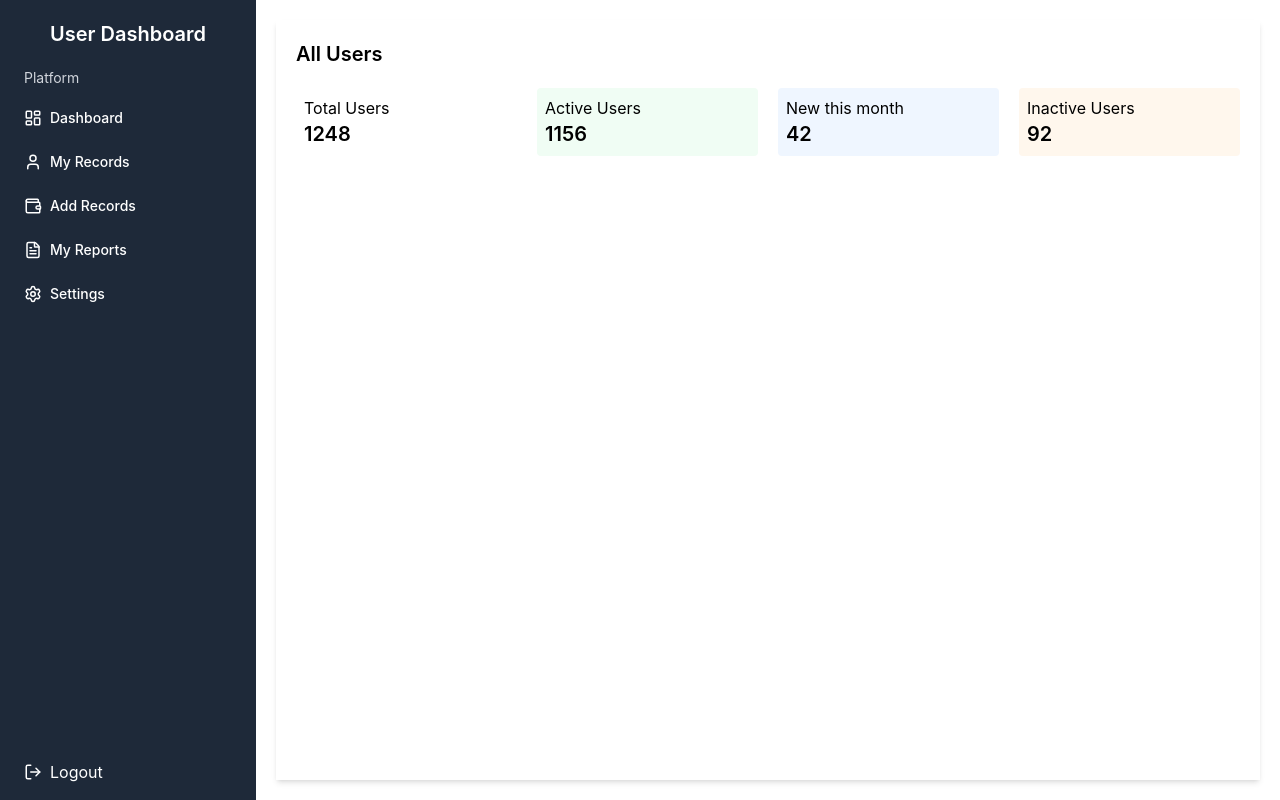
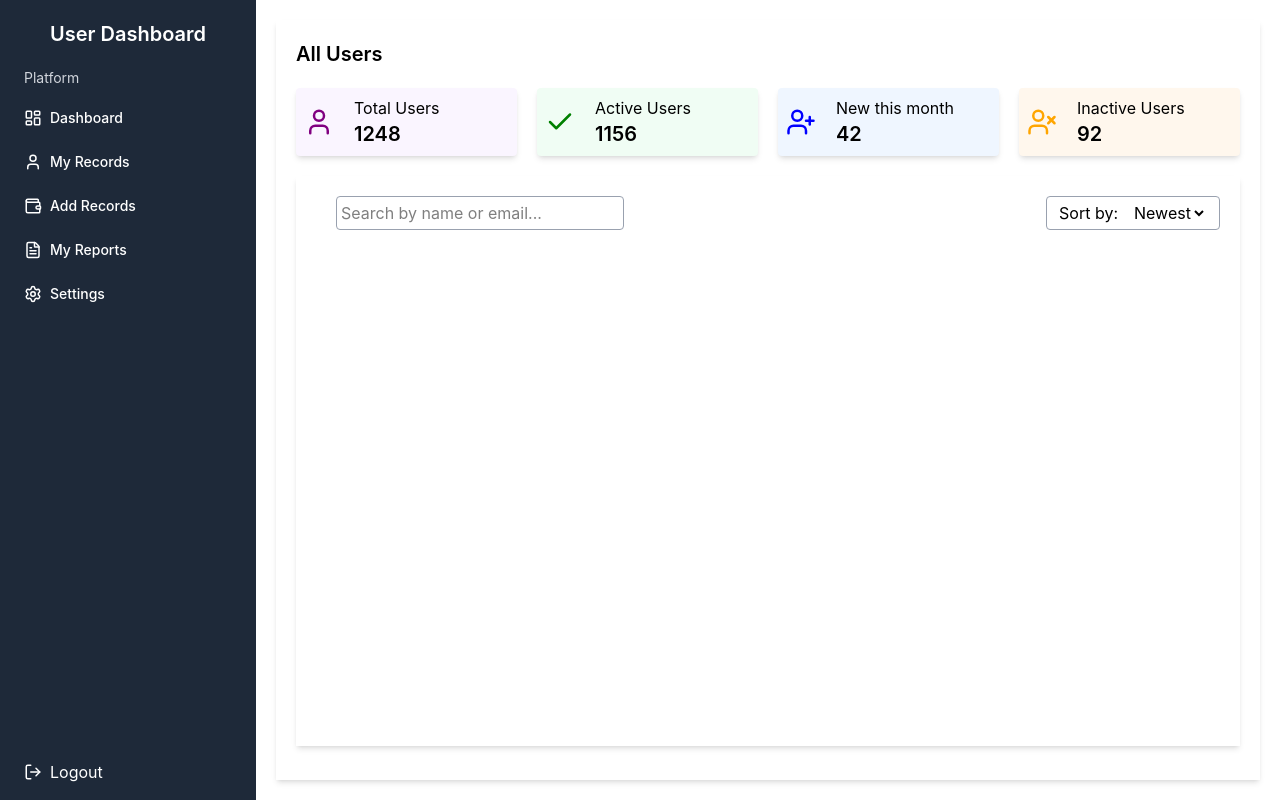
Before and after one commit to IamFJ03/Admin-panel, a React app in the folder frontend/: page /admin/users in a window 1280 px wide. Built offline with nearby package versions, Linux system fonts and the light colour scheme; the HTML template or start-up script is replaced by a standard one.

Commit message:
All users page

```diff
--- a/frontend/src/pages/admin/AllUser.jsx
+++ b/frontend/src/pages/admin/AllUser.jsx
@@ -1,5 +1,6 @@
 import React, { useEffect } from 'react';
 import Sidebar from '../../components/sidebar';
+import {User, Check, UserX, UserPlus} from 'lucide-react';
 import axios from 'axios';
 export default function AllUser() {
   useEffect(() => {
@@ -11,22 +12,30 @@ export default function AllUser() {
       {
         heading: 'Total Users',
         userCount: 1248,
-        color: 'white'
+        color: 'bg-purple-50',
+        icon: User,
+        iconColor: 'purple'
       },
       {
         heading: 'Active Users',
         userCount: 1156,
-        color: 'bg-green-50'
+        color: 'bg-green-50',
+        icon: Check,
+        iconColor: 'green'
       },
       {
         heading: 'New this month',
         userCount: 42,
-        color: 'bg-blue-50'
+        color: 'bg-blue-50',
+        icon: UserPlus,
+        iconColor: 'blue'
       },
       {
         heading: 'Inactive Users',
         userCount: 92,
-        color: 'bg-orange-50'
+        color: 'bg-orange-50',
+        icon: UserX,
+        iconColor: 'orange'
       }
 
     ]
@@ -36,12 +45,34 @@ export default function AllUser() {
       <div className='flex-3 m-5 shadow-md'>
         <p className='m-5 text-xl font-semibold'>All Users</p>
         <div className='grid grid-cols-4 mx-5 gap-5'>
-          {userDetails.map((item, index) => (
-            <div className={`${item.color} p-2 rounded`}>
-              <p>{item.heading}</p>
-              <p className='text-xl font-semibold'>{item.userCount  }</p>
+          {userDetails.map((item, index) => {
+            const Icon = item.icon
+            return(
+
+            <div className={`${item.color} p-2 rounded shadow-md`}>
+              <div className='flex items-center gap-5'>
+                <div>
+                  <Icon size={30} color={item.iconColor} />
+                </div>
+                <div>
+                  <p>{item.heading}</p>
+              <p className='text-xl font-semibold'>{item.userCount}</p>
+                </div>
+              </div>
             </div>
-          ))}
+          )})}
+        </div>
+        <div className='h-9/12 shadow-md m-5'>
+          <div className='flex items-center justify-between m-5'>
+            <input type='text' placeholder='Search by name or email...' className='w-72 m-5 p-1 border border-gray-400 rounded'/>
+            <div className='flex items-center gap-3 border px-3 py-1 border-gray-400 rounded'>
+              <p>Sort by:</p>
+            <select className='border-none'>
+              <option value="">Newest</option>
+              <option value="">Oldest</option>
+            </select>
+            </div>
+          </div>
         </div>
       </div>
     </div>
```
